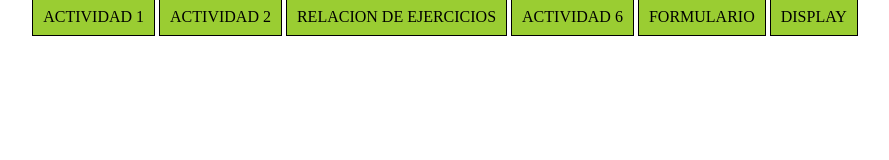
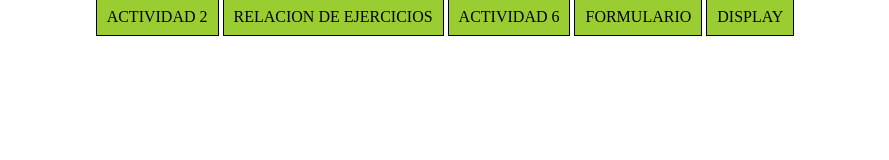
Before and after one commit to ivan191000/Cuaderno_DIW, a plain HTML site: page ud2/index.html in a window 1280 px wide. Shown: the whole page, without its empty margins (195-1084 px from the left). Drawn offline with Linux system fonts and the light colour scheme.

Commit message:
ELIMINADO LINK ACTIVIDAD 1

```diff
--- a/ud2/index.html
+++ b/ud2/index.html
@@ -7,7 +7,6 @@
     <link rel="stylesheet" href="../styles/style.css">
 </head>
 <body>
-    <a href="act1.html">ACTIVIDAD 1</a>
     <a href="act2.html">ACTIVIDAD 2</a>
     <a href="RELACION/index.html">RELACION DE EJERCICIOS</a>
     <a href="act6.html">ACTIVIDAD 6</a>
```
